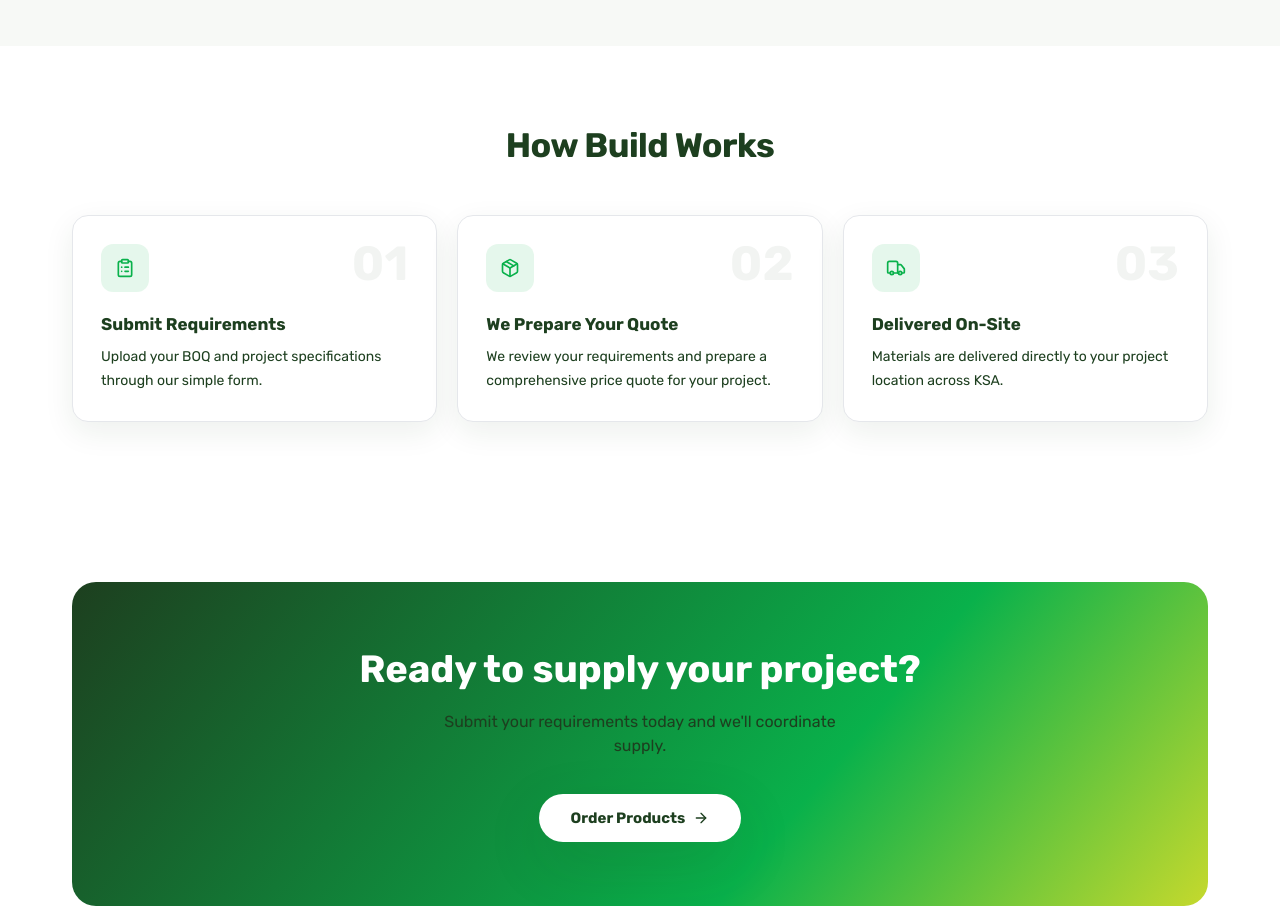
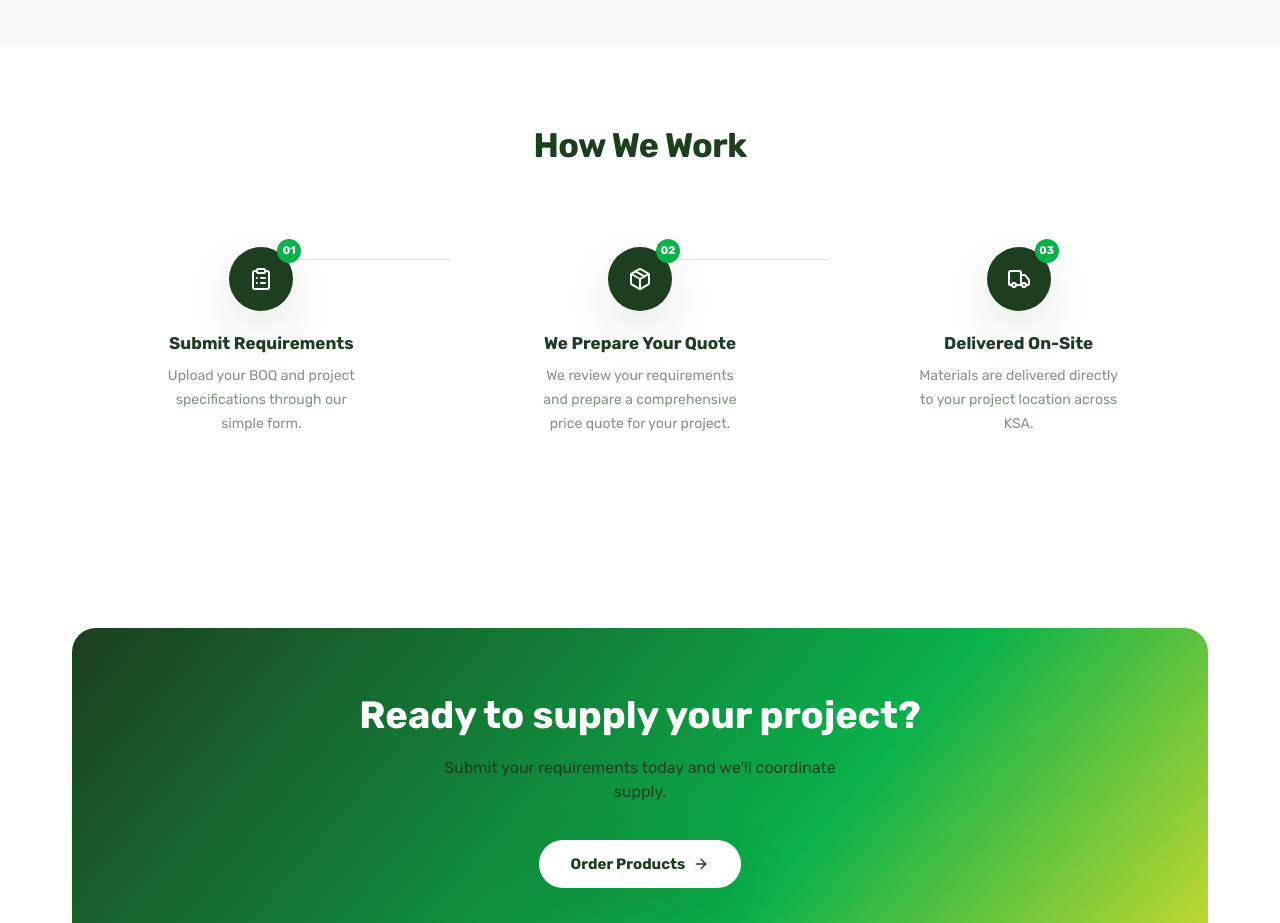
Before and after one commit to sulaimanalsuqub/buildsaudi, a Next.js app: page / in a window 1280 px wide. Shown: the part 1420-2343 px from the top of the page. Built offline with nearby package versions, Linux system fonts and the light colour scheme; no server answers.

Commit message:
redesign how-it-works cards and update title to كيف نشتغل
Co-Authored-By: Claude Sonnet 4.6 <noreply@anthropic.com>

```diff
--- a/components/sections/home-content.tsx
+++ b/components/sections/home-content.tsx
@@ -105,7 +105,7 @@ export function HomeContent({ isRtl = false }: HomeContentProps) {
       ? "نوفر مواد البناء عبر ثماني فئات رئيسية لجميع احتياجات مشاريعك"
       : "We supply construction materials across eight major categories for all your project needs",
     processLabel: isRtl ? "العملية" : "Process",
-    howTitle: isRtl ? "كيف يعمل بيلد؟" : "How Build Works",
+    howTitle: isRtl ? "كيف نشتغل؟" : "How We Work",
     howSub: isRtl
       ? "ثلاث خطوات بسيطة لتأمين مواد مشروعك"
       : "Three simple steps to secure your project materials",
@@ -237,22 +237,24 @@ export function HomeContent({ isRtl = false }: HomeContentProps) {
             <h2 className="type-section-title mx-auto text-brand-dark">{t.howTitle}</h2>
           </div>
 
-          <div className="mt-12 grid gap-5 md:grid-cols-3">
-            {steps.map((step) => {
+          <div className="mt-12 grid gap-0 md:grid-cols-3">
+            {steps.map((step, index) => {
               const Icon = step.icon;
               return (
-                <div
-                  key={step.en}
-                  className="relative rounded-2xl border border-brand-dark/8 bg-white p-7 shadow-soft"
-                >
-                  <span className="absolute top-6 end-7 text-5xl font-black leading-none text-brand-dark/[0.06]">
-                    {step.step}
-                  </span>
-                  <div className="flex h-12 w-12 items-center justify-center rounded-xl bg-brand-primary/10 text-brand-primary">
-                    <Icon className="h-5 w-5" />
+                <div key={step.en} className="relative flex flex-col items-center text-center px-6 py-8">
+                  {/* connector line */}
+                  {index < steps.length - 1 && (
+                    <span className="hidden md:block absolute top-[2.75rem] start-[calc(50%+2rem)] end-0 h-px bg-brand-primary/20" />
+                  )}
+                  {/* step number + icon */}
+                  <div className="relative flex h-16 w-16 items-center justify-center rounded-full bg-brand-dark text-white shadow-premium">
+                    <Icon className="h-6 w-6" />
+                    <span className="absolute -top-2 -end-2 flex h-6 w-6 items-center justify-center rounded-full bg-brand-primary text-[11px] font-black text-white">
+                      {step.step}
+                    </span>
                   </div>
                   <h3 className="mt-5 text-[17px] font-bold text-brand-dark">{isRtl ? step.ar : step.en}</h3>
-                  <p className="mt-2 text-sm leading-6 text-brand-dark/58">{isRtl ? step.descAr : step.descEn}</p>
+                  <p className="mt-2 text-sm leading-6 text-brand-dark/55 max-w-[200px]">{isRtl ? step.descAr : step.descEn}</p>
                 </div>
               );
             })}
```
